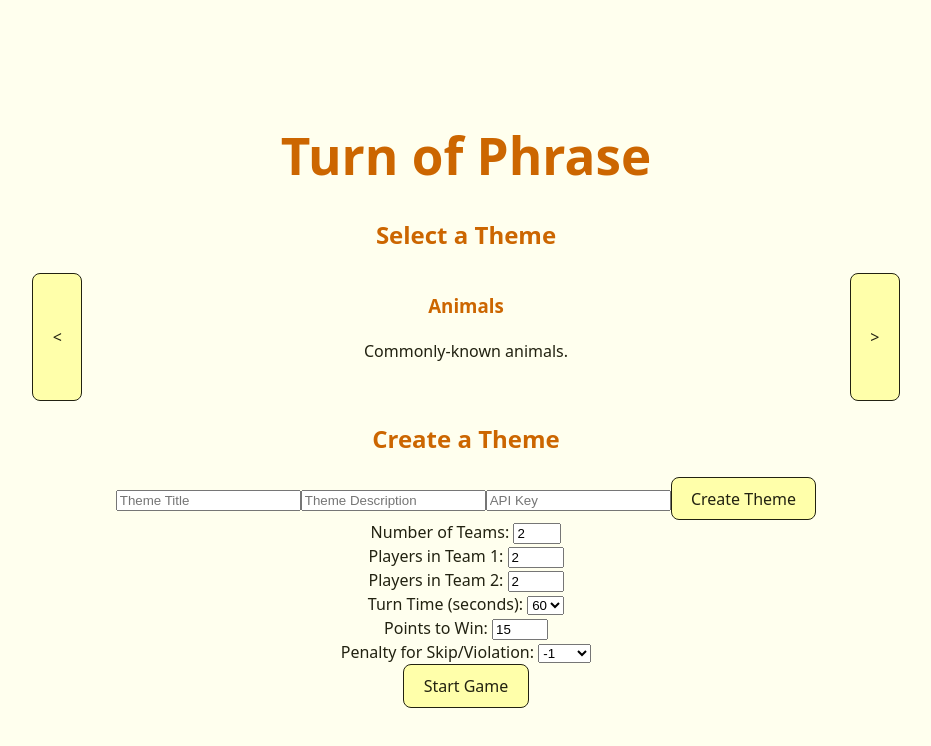
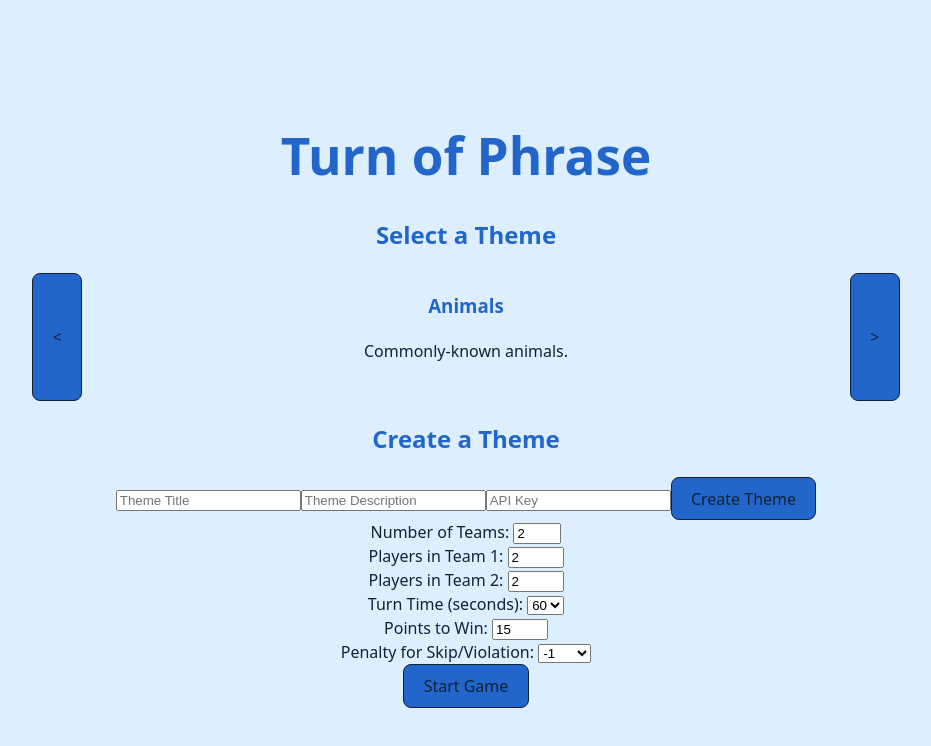
Before and after one commit to tjasz/turn-of-phrase, a React (Vite) app: page / in a window 1280 px wide. Shown: the top 746 px of the page, without its empty margins (174-1105 px from the left). Built offline with nearby package versions, Linux system fonts and the light colour scheme.

Commit message:
Use complementary blue color scheme

```diff
--- a/src/index.css
+++ b/src/index.css
@@ -4,12 +4,12 @@
   font-weight: 400;
 
   color-scheme: light dark;
-  --background: light-dark(#ffe, #221);
-  --text: light-dark(#221, #ffe);
-  --shadow: #000;
-  --secondary: light-dark(#ffa, #554);
-  --accent: light-dark(#c60, #c60);
-  --accent-hover: light-dark(#a40, #f80);
+  --background: light-dark(#def, #123);
+  --text: light-dark(#123, #def);
+  --shadow: light-dark(#000, #777);
+  --secondary: light-dark(#cdf, #124);
+  --accent: light-dark(#26c, #26c);
+  --accent-hover: light-dark(#04a, #04a);
   background-color: var(--background);
   color: var(--text);
 
@@ -70,16 +70,15 @@ button {
   font-size: 1em;
   font-weight: 500;
   font-family: inherit;
-  background-color: var(--secondary);
+  background-color: var(--accent);
   color: var(--text);
   cursor: pointer;
-  transition: border-color 0.25s;
+  transition: background-color 0.25s;
   transition: color 0.25s;
 }
 
 button:hover {
-  border-color: var(--accent-hover);
-  color: var(--accent-hover);
+  background-color: var(--accent-hover);
 }
 
 button:focus,
```
